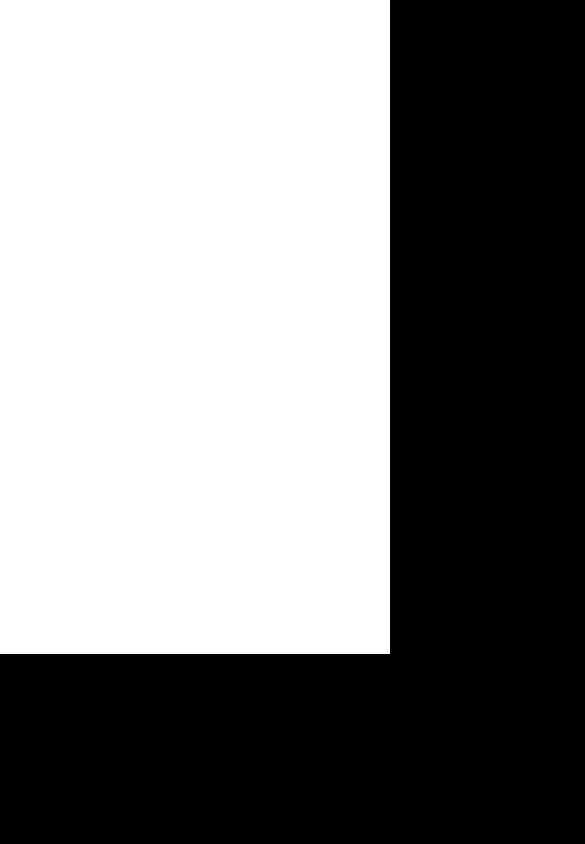
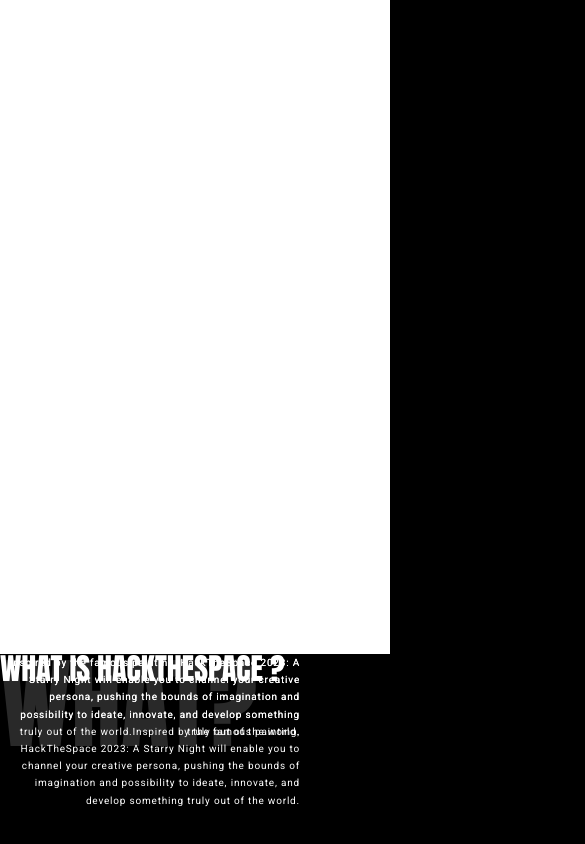
Before and after one commit to HackTheSpace/HackTheSpace-s2, a Next.js app: page / in a window 390 px wide. Shown: the part 1034-1878 px from the top of the page, 585 px wide, since content can reach past the window. Before the commit the page ends 1688 px from the top, so only its background shows below. Built offline with nearby package versions, Linux system fonts and the light colour scheme.

Commit message:
what is hts

```diff
--- a/src/app/page.js
+++ b/src/app/page.js
@@ -1,6 +1,7 @@
 import AboutUs from "@/components/AboutUs";
 import HeroSection from "@/components/HeroSection";
 import Navbar from "@/components/Navbar";
+import WhatIsHTS from "@/components/WhatIsHTS";
 
 export default function Home() {
   return (
@@ -8,6 +9,7 @@ export default function Home() {
       <Navbar />
       <HeroSection />
       <AboutUs />
+      <WhatIsHTS />
     </main>
   );
 }
--- /dev/null
+++ b/src/components/WhatIsHTS.jsx
@@ -0,0 +1,29 @@
+import React from 'react'
+import Image from 'next/image'
+import '../styles/WhatIsHTS.css'
+
+const WhatIsHTS = () => {
+  return (
+    <section className='whatIs-section'>
+        <div className='whatIs-content__div'>
+            <div>
+                <Image
+                src="/moon.png"
+                alt="moon"
+                width={550}
+                height={550}
+                className="whatIs-main__image"
+            />
+            </div>
+            <div className='whatIs-text__container'>
+                <h1 className='whatIs-text__shadow'>WHAT?</h1>
+                <h3 className='whatIs-text__heading'>WHAT IS HACKTHESPACE ?</h3>
+                <p className='whatIs-text__para1'>Inspired by the famous painting, HackTheSpace 2023: A Starry Night will enable you to channel your creative persona, pushing the bounds of imagination and possibility to ideate, innovate, and develop something truly out of the world.</p>
+                <p className='whatIs-text__para2'> Inspired by the famous painting, HackTheSpace 2023: A Starry Night will enable you to channel your creative persona, pushing the bounds of imagination and possibility to ideate, innovate, and develop something truly out of the world.Inspired by the famous painting, HackTheSpace 2023: A Starry Night will enable you to channel your creative persona, pushing the bounds of imagination and possibility to ideate, innovate, and develop something truly out of the world.</p>
+            </div>
+        </div>
+    </section>
+  )
+}
+
+export default WhatIsHTS
--- /dev/null
+++ b/src/styles/WhatIsHTS.css
@@ -0,0 +1,189 @@
+.whatIs--section{
+    /* too be edited */
+    display: flex;
+    align-items: center;
+    justify-content: center;
+    height: 100vh;
+    width: 100%;
+    background-color: #f0f0f0;
+    padding: 20px;
+    box-sizing: border-box;
+}
+/* .whatIs-content__div{
+    display: flex;
+    justify-content: space-between;
+} */
+.whatIs-main__image{
+    position: absolute;
+    width: 60%;
+    height: 120%;
+    left: -350px;
+    top: 2251px;
+
+}
+/* .whatIs-text__container{
+    display: flex;
+
+} */
+.whatIs-text__shadow{
+    position: absolute;
+    width: 842px;
+    height: 299px;
+    /* left: 0px;
+    top: 0px; */
+
+    font-family: 'Anton';
+    font-style: normal;
+    font-weight: 400;
+    font-size: 300px;
+    line-height: 99.83%;
+    /* or 299px */
+
+    color: rgba(255, 255, 255, 0.16);
+}
+
+
+/* WHAT IS HACKTHESPACE ? */
+.whatIs-text__heading{
+
+    position: absolute;
+    width: 788px;
+    height: 83px;
+    /* left: 44px;
+    top: 170px; */
+
+    font-family: 'Anton';
+    font-style: normal;
+    font-weight: 400;
+    font-size: 83px;
+    line-height: 99.83%;
+    /* identical to box height, or 83px */
+
+    color: #FFFFFF;
+}
+
+.whatIs-text__para1{
+    position: absolute;
+    width: 686px;
+    height: 84px;
+    /* left: 115px;
+    top: 325px; */
+
+    font-family: 'Roboto';
+    font-style: normal;
+    font-weight: 400;
+    font-size: 16px;
+    line-height: 172%;
+    /* or 28px */
+    text-align: right;
+    letter-spacing: 0.08em;
+
+    color: #FFFFFF;
+}
+
+.whatIs-text__para2{
+    position: absolute;
+    width: 686px;
+    height: 168px;
+    /* left: 115px;
+    top: 464px; */
+
+    font-family: 'Roboto';
+    font-style: normal;
+    font-weight: 400;
+    font-size: 16px;
+    line-height: 172%;
+    /* or 28px */
+    text-align: right;
+    letter-spacing: 0.08em;
+
+    color: #FFFFFF;
+}
+
+/* Media Queries for responsiveness */
+
+@media screen and (max-width: 900px) {
+    .whatIs-main__image {
+        width: 80%;
+        left: -250px;
+    }
+
+    .whatIs-text__shadow {
+        font-size: 200px;
+    }
+
+    .whatIs-text__heading {
+        font-size: 60px;
+    }
+
+    .whatIs-text__para1,
+    .whatIs-text__para2 {
+        width: 600px;
+    }
+}
+
+@media screen and (max-width: 700px) {
+    .whatIs--section {
+        flex-direction: column;
+    }
+
+    .whatIs-main__image {
+        width: 90%;
+        left: -200px;
+    }
+
+    .whatIs-text__shadow {
+        font-size: 150px;
+    }
+
+    .whatIs-text__heading {
+        font-size: 50px;
+    }
+
+    .whatIs-text__para1,
+    .whatIs-text__para2 {
+        width: 500px;
+        font-size: 14px;
+    }
+}
+
+@media screen and (max-width: 550px) {
+    .whatIs-main__image {
+        width: 100%;
+        left: -150px;
+    }
+
+    .whatIs-text__shadow {
+        font-size: 120px;
+    }
+
+    .whatIs-text__heading {
+        font-size: 40px;
+    }
+
+    .whatIs-text__para1,
+    .whatIs-text__para2 {
+        width: 400px;
+        font-size: 12px;
+    }
+}
+
+@media screen and (max-width: 450px) {
+    .whatIs-main__image {
+        left: -100px;
+    }
+
+    .whatIs-text__shadow {
+        font-size: 100px;
+    }
+
+    .whatIs-text__heading {
+        font-size: 30px;
+    }
+
+    .whatIs-text__para1,
+    .whatIs-text__para2 {
+        width: 300px;
+        font-size: 10px;
+    }
+}
```
Also changed, not shown: 1 other file (tests, documents, lock files or other folders).
